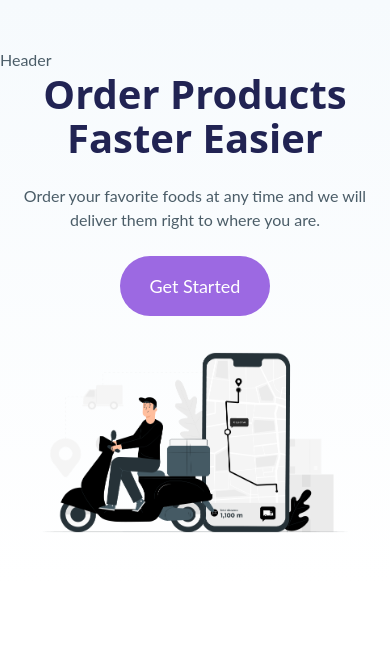
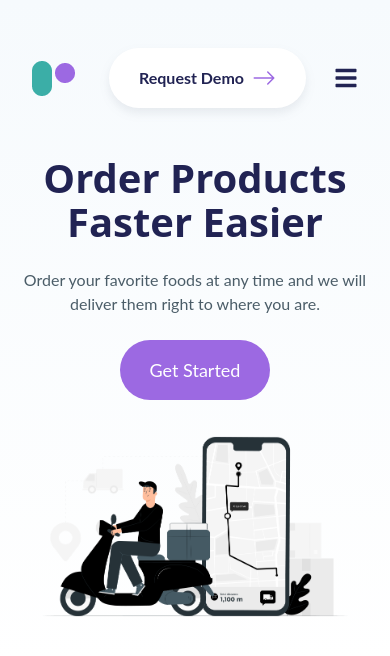
Before and after one commit to SidneyRoberto9/Product-LP, a React (Vite) app: page / in a window 390 px wide. Shown: the top 656 px of the page. Built offline with nearby package versions, Linux system fonts and the light colour scheme.

Commit message:
✨ feat: Update Header content

```diff
--- a/src/components/Header.tsx
+++ b/src/components/Header.tsx
@@ -1,5 +1,50 @@
-import React from 'react';
+import React, { useState } from 'react';
+import { BsArrowRight } from 'react-icons/bs';
+import { FaBars } from 'react-icons/fa';
+
+import { Nav, NavMobile } from '.';
+import logo from '../assets/img/logo.png';
 
 export const Header = () => {
-	return <div>Header</div>;
+	const [NavMob, setNavMob] = useState<boolean>(false);
+
+	return (
+		<header
+			className='mb-12 lg:mb-0 z-20 relative px-4 lg:px-0'
+			data-aos='fade-down'
+			data-aos-delay='1200'
+			data-aos-duration='1000'>
+			<div className='container mx-auto'>
+				<div className='flex items-center justify-between'>
+					<div className='flex items-center gap-x-[120px]'>
+						<a href='#'>
+							<img src={logo} alt='' />
+						</a>
+
+						<div className='hidden lg:flex'>
+							<Nav />
+						</div>
+					</div>
+
+					<div
+						className={`${
+							NavMob ? 'max-h-52' : 'max-h-0'
+						} lg:hidden absolute top-24 bg-accent-tertiary w-full lef-0 right-0 font-bold rounded transition-all overflow-hidden`}>
+						<NavMobile />
+					</div>
+
+					<button className='btn btn-quaternary flex items-center gao-x-[20px] group'>
+						Request Demo
+						<BsArrowRight className='ml-2 text-2xl text-accent-primary group-hover:text-white transition' />
+					</button>
+
+					<div
+						onClick={() => setNavMob(!NavMob)}
+						className='lg:hidden text-2xl text-primary cursor-pointer'>
+						<FaBars />
+					</div>
+				</div>
+			</div>
+		</header>
+	);
 };
```
